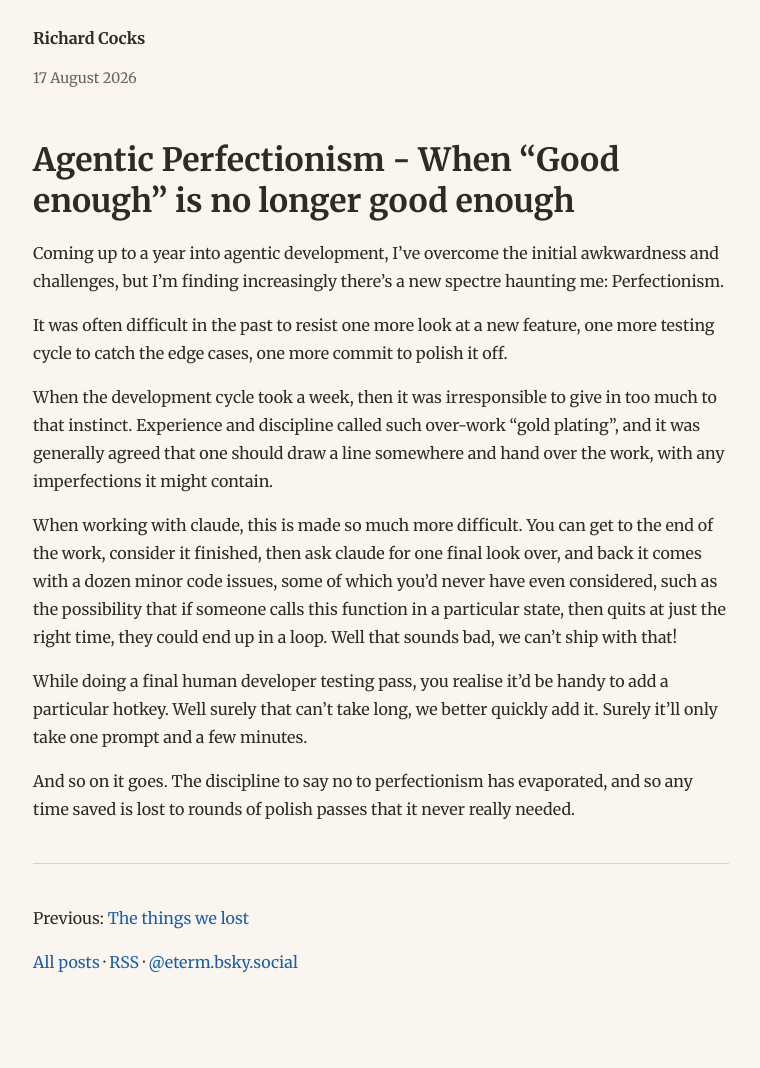
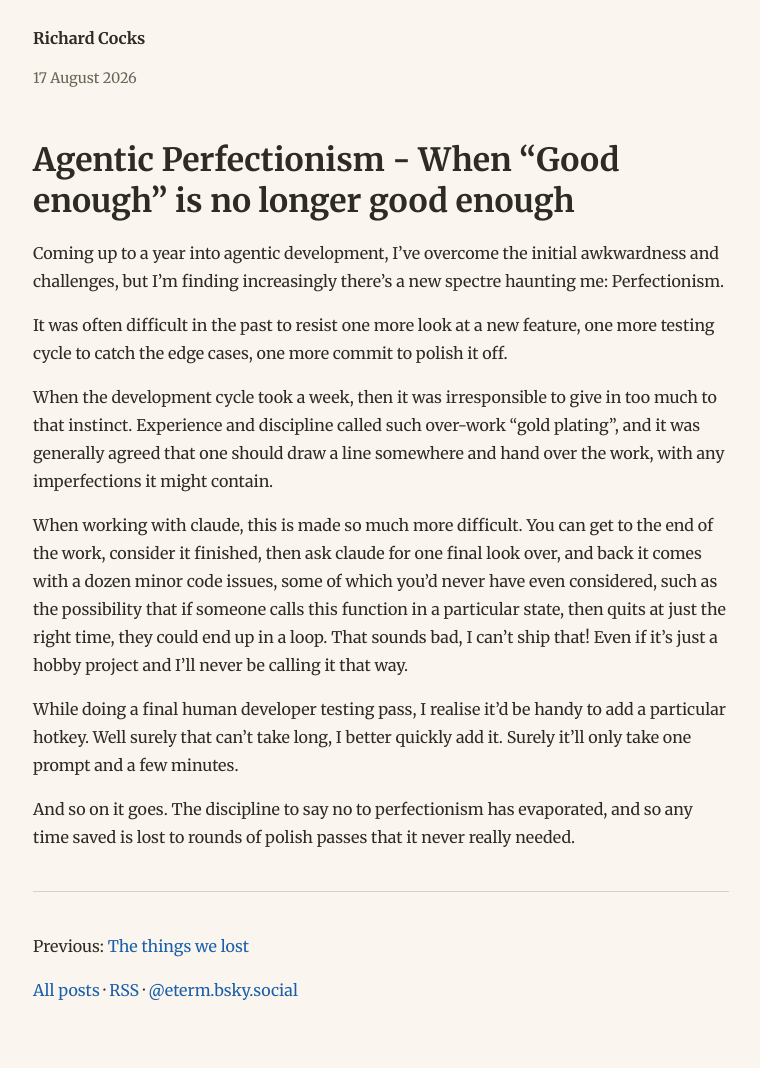
Before and after one commit to richardcocks/richardcocks.github.io, a Jekyll site: the page built from _posts/2026-08-17-when-good-enough-isnt-good-enough.md, in a window 1280 px wide. Shown: the whole page, without its empty margins (259-1019 px from the left). Built offline with Jekyll 4.4.1, drawn with Linux system fonts in a browser that asks for light colours; before the commit the page ends 1040 px from its top, so only the background shows below that.

Commit message:
Change tense

```diff
--- a/_posts/2026-08-17-when-good-enough-isnt-good-enough.md
+++ b/_posts/2026-08-17-when-good-enough-isnt-good-enough.md
@@ -13,8 +13,8 @@ It was often difficult in the past to resist one more look at a new feature, one
 
 When the development cycle took a week, then it was irresponsible to give in too much to that instinct. Experience and discipline called such over-work "gold plating", and it was generally agreed that one should draw a line somewhere and hand over the work, with any imperfections it might contain.
 
-When working with claude, this is made so much more difficult. You can get to the end of the work, consider it finished, then ask claude for one final look over, and back it comes with a dozen minor code issues, some of which you'd never have even considered, such as the possibility that if someone calls this function in a particular state, then quits at just the right time, they could end up in a loop. Well that sounds bad, we can't ship with that!
+When working with claude, this is made so much more difficult. You can get to the end of the work, consider it finished, then ask claude for one final look over, and back it comes with a dozen minor code issues, some of which you'd never have even considered, such as the possibility that if someone calls this function in a particular state, then quits at just the right time, they could end up in a loop. That sounds bad, I can't ship that! Even if it's just a hobby project and I'll never be calling it that way.
 
-While doing a final human developer testing pass, you realise it'd be handy to add a particular hotkey. Well surely that can't take long, we better quickly add it. Surely it'll only take one prompt and a few minutes.
+While doing a final human developer testing pass, I realise it'd be handy to add a particular hotkey. Well surely that can't take long, I better quickly add it. Surely it'll only take one prompt and a few minutes.
 
 And so on it goes. The discipline to say no to perfectionism has evaporated, and so any time saved is lost to rounds of polish passes that it never really needed.
```
